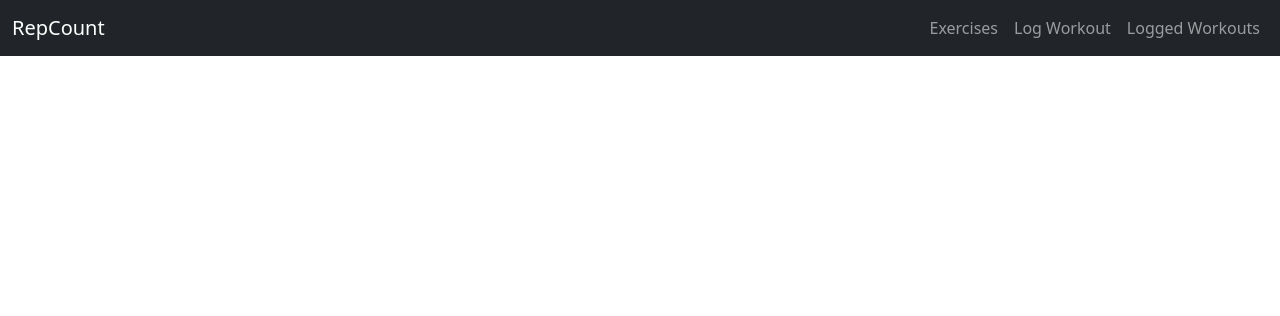
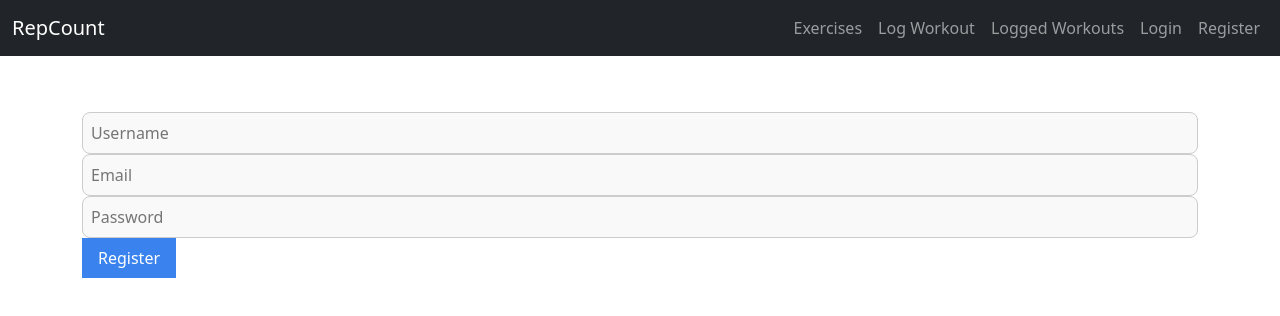
Before and after one commit to wade00000/Phase-4-Project-RepCount, a React (Vite) app in the folder repcount-frontend/: page /register in a window 1280 px wide. Shown: the top 316 px of the page. Built offline with nearby package versions, Linux system fonts and the light colour scheme.

Commit message:
finalized on auth system

```diff
--- a/repcount-frontend/src/App.jsx
+++ b/repcount-frontend/src/App.jsx
@@ -1,9 +1,15 @@
 import { BrowserRouter as Router, Routes, Route } from 'react-router-dom';
+import { AuthProvider } from './auth/AuthContext';
+import ProtectedRoute from './auth/ProtectedRoute';
 import Home from './pages/Home';
+import Login from './auth/Login';
+import Register from './auth/Register';
 import WorkoutLogger from './pages/WorkoutLogger';
 import Navbar from './components/Navbar'
 import WorkoutDetail from "./pages/WorkoutDetail";
 import LoggedWorkouts from './pages/LoggedWorkouts';
+import Profile from './pages/Profile';
+
 
 function App() {
   return (
@@ -15,6 +21,15 @@ function App() {
           <Route path="/log-workout" element={<WorkoutLogger />} />
           <Route path="/workouts/:id" element={<WorkoutDetail />} />
           <Route path="/logged-workouts" element={<LoggedWorkouts />} />
+          <Route path="/profile" element={
+                                            <ProtectedRoute>
+                                              <Profile />
+                                            </ProtectedRoute>
+                                          } />
+           {/*Auth routes*/}
+          <Route path="/register" element={<Register />} />
+          <Route path="/login" element={<Login />} />
+
         </Routes>
       </div>
     </Router>
--- a/repcount-frontend/src/api/axios.js
+++ b/repcount-frontend/src/api/axios.js
@@ -4,4 +4,12 @@ const api = axios.create({
   baseURL: 'http://localhost:5000', // Flask backend URL
 })
 
+api.interceptors.request.use((config) => {
+  const token = localStorage.getItem('token')
+  if (token) {
+    config.headers.Authorization = `Bearer ${token}`
+  }
+  return config
+})
+
 export default api
--- /dev/null
+++ b/repcount-frontend/src/auth/AuthContext.jsx
@@ -0,0 +1,53 @@
+import { createContext, useContext, useEffect, useState } from "react"
+import axios from "../api/axios"
+
+const AuthContext = createContext()
+
+export const AuthProvider = ({ children }) => {
+  const [user, setUser] = useState(null)
+  const [token, setToken] = useState(() => localStorage.getItem("token"))
+
+  useEffect(() => {
+    const fetchUser = async () => {
+      if (token) {
+        try {
+          const res = await axios.get("/me", {
+            headers: {
+              Authorization: `Bearer ${token}`,
+            },
+          })
+          setUser(res.data)
+        } catch {
+          setToken(null)
+          setUser(null)
+          localStorage.removeItem("token")
+        }
+      }
+    }
+
+    fetchUser()
+  }, [token])
+
+  const login = (token) => {
+    setToken(token)
+    localStorage.setItem("token", token)
+  }
+
+  const logout = () => {
+    setToken(null)
+    setUser(null)
+    localStorage.removeItem("token")
+  }
+
+  return (
+    <AuthContext.Provider value={{ user, token, login, logout }}>
+      {children}
+    </AuthContext.Provider>
+  )
+}
+
+export const useAuth = () => useContext(AuthContext)
+
+// This is the global "auth manager" that stores
+// a logged-in user and token,
+// and provides login/logout methods.
--- /dev/null
+++ b/repcount-frontend/src/auth/Login.jsx
@@ -0,0 +1,36 @@
+import { useState } from "react"
+import axios from "../api/axios"
+import { useAuth } from "./AuthContext"
+import { useNavigate } from "react-router-dom"
+
+function Login() {
+  const [email, setEmail] = useState("")
+  const [password, setPassword] = useState("")
+  const { login } = useAuth()
+  const navigate = useNavigate()
+
+  const handleSubmit = async (e) => {
+    e.preventDefault()
+    try {
+      const res = await axios.post("/login", { email, password })
+      login(res.data.token)
+      navigate("/profile")
+    } catch (err) {
+      alert("Login failed")
+    }
+  }
+
+  return (
+    <form onSubmit={handleSubmit}>
+      <input type="email" placeholder="Email" value={email} onChange={e => setEmail(e.target.value)} required />
+      <input type="password" placeholder="Password" value={password} onChange={e => setPassword(e.target.value)} required />
+      <button type="submit">Login</button>
+    </form>
+  )
+}
+
+export default Login
+
+//This collects email + password,
+// sends them to the backend,
+// and saves the returned JWT.
--- /dev/null
+++ b/repcount-frontend/src/auth/ProtectedRoute.jsx
@@ -0,0 +1,12 @@
+import { Navigate } from "react-router-dom"
+import { useAuth } from "./AuthContext"
+
+function ProtectedRoute({ children }) {
+  const { user } = useAuth()
+  return user ? children : <Navigate to="/login" />
+}
+
+export default ProtectedRoute
+
+// This restricts certain routes
+// (like /profile, /log-workout) to logged-in users only.
--- /dev/null
+++ b/repcount-frontend/src/auth/Register.jsx
@@ -0,0 +1,37 @@
+import { useState } from "react"
+import axios from "../api/axios"
+import { useNavigate } from "react-router-dom"
+
+function Register() {
+  const [username, setUsername] = useState("")
+  const [email, setEmail] = useState("")
+  const [password, setPassword] = useState("")
+  const navigate = useNavigate()
+
+  const handleSubmit = async (e) => {
+    e.preventDefault()
+    try {
+      await axios.post("/register", { username, email, password })
+      alert("Registered successfully!")
+      navigate("/login")
+    } catch {
+      alert("Registration failed")
+    }
+  }
+
+  return (
+    <form onSubmit={handleSubmit}>
+      <input placeholder="Username" value={username} onChange={e => setUsername(e.target.value)} required />
+      <input placeholder="Email" value={email} onChange={e => setEmail(e.target.value)} required />
+      <input placeholder="Password" type="password" value={password} onChange={e => setPassword(e.target.value)} required />
+      <button type="submit">Register</button>
+    </form>
+  )
+}
+
+export default Register
+
+
+//Creates a new user by
+// sending username, email,
+// and password to /register.
--- a/repcount-frontend/src/components/Navbar.jsx
+++ b/repcount-frontend/src/components/Navbar.jsx
@@ -1,7 +1,16 @@
 import React from 'react'
-import { Link } from 'react-router-dom'
+import { Link, useNavigate } from 'react-router-dom'
+import { useAuth } from '../auth/AuthContext'
 
 function Navbar() {
+  const { user, logout } = useAuth()
+  const navigate = useNavigate()
+
+  const handleLogout = () => {
+    logout()
+    navigate('/login')
+  }
+
   return (
     <nav className="navbar navbar-expand-lg navbar-dark bg-dark mb-4">
       <div className="container-fluid">
@@ -22,6 +31,28 @@ function Navbar() {
             <li className="nav-item">
               <Link className="nav-link" to="/logged-workouts">Logged Workouts</Link>
             </li>
+
+            {user ? (
+              <>
+                <li className="nav-item">
+                  <Link className="nav-link" to="/profile">Profile</Link>
+                </li>
+                <li className="nav-item">
+                  <button onClick={handleLogout} className="nav-link btn btn-link text-danger" style={{ textDecoration: 'none' }}>
+                    Logout
+                  </button>
+                </li>
+              </>
+            ) : (
+              <>
+                <li className="nav-item">
+                  <Link className="nav-link" to="/login">Login</Link>
+                </li>
+                <li className="nav-item">
+                  <Link className="nav-link" to="/register">Register</Link>
+                </li>
+              </>
+            )}
           </ul>
         </div>
       </div>
--- a/repcount-frontend/src/main.jsx
+++ b/repcount-frontend/src/main.jsx
@@ -4,12 +4,14 @@ import './index.css'
 import App from './App.jsx'
 import 'bootstrap/dist/css/bootstrap.min.css'
 import 'bootstrap/dist/js/bootstrap.bundle.min.js'
-
+import { AuthProvider } from './auth/AuthContext.jsx'
 
 
 
 createRoot(document.getElementById('root')).render(
   <StrictMode>
-    <App />
+    <AuthProvider>
+      <App />
+    </AuthProvider>
   </StrictMode>,
 )
--- /dev/null
+++ b/repcount-frontend/src/pages/Profile.jsx
@@ -0,0 +1,18 @@
+import React from 'react'
+import { useAuth } from '../auth/AuthContext'
+
+function Profile() {
+  const { user } = useAuth()
+
+  if (!user) return <p>Loading...</p>
+
+  return (
+    <div>
+      <h2>Welcome, {user.username}!</h2>
+      <p>Email: {user.email}</p>
+      <p>User ID: {user.id}</p>
+    </div>
+  )
+}
+
+export default Profile
```
